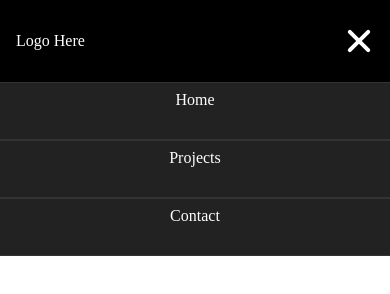
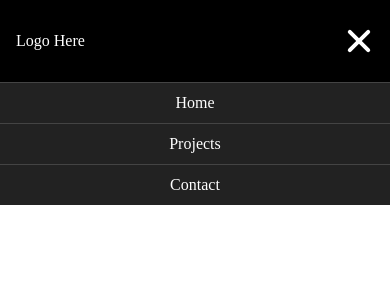
Before and after one commit to jordanjc6/jordanjc6.github.io, a plain HTML site: page index.html in a window 390 px wide. Both pictures are taken after a click on the label 359 px from the left and 41 px from the top of the page. Drawn offline with Linux system fonts and the light colour scheme.

Commit message:
update border and padding of nav items to not overflow screen width

```diff
--- a/components/top-nav/top-nav.css
+++ b/components/top-nav/top-nav.css
@@ -96,13 +96,16 @@
         padding: 0;
         border: 0;
         transition: height 400ms cubic-bezier(0.23, 1, 0.32, 1);
+        flex-wrap: wrap;
+        align-content: center
     }
 
     #menu-toggle:checked ~ .menu li {
-        border: 1px solid #333;
+        border-top: 1.5px solid #444;
         height: 2.5em;
-        padding: 0.5em;
         transition: height 400ms cubic-bezier(0.23, 1, 0.32, 1);
+        flex-wrap: wrap;
+        align-content: center
     }
 
     .menu > li {
@@ -114,8 +117,4 @@
         color: white;
         background-color: #222;
     }
-
-    .menu > li:not(:last-child) {
-        border-bottom: 1px solid #444;
-    }
 }
```
Also changed, not shown: index.css (line endings or trailing spaces).
